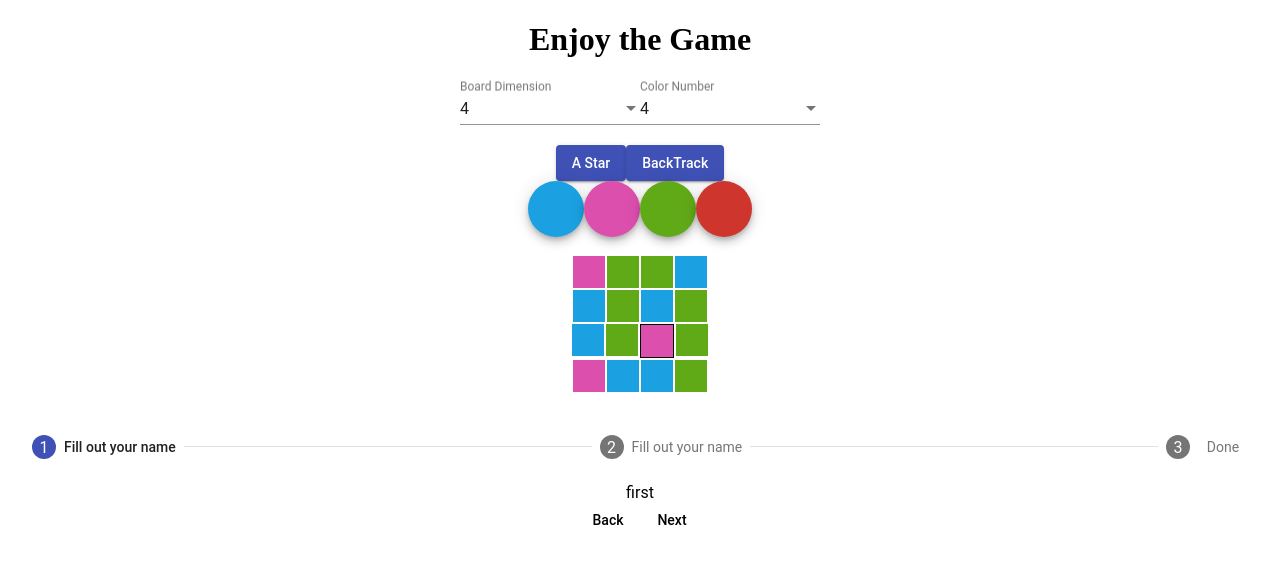
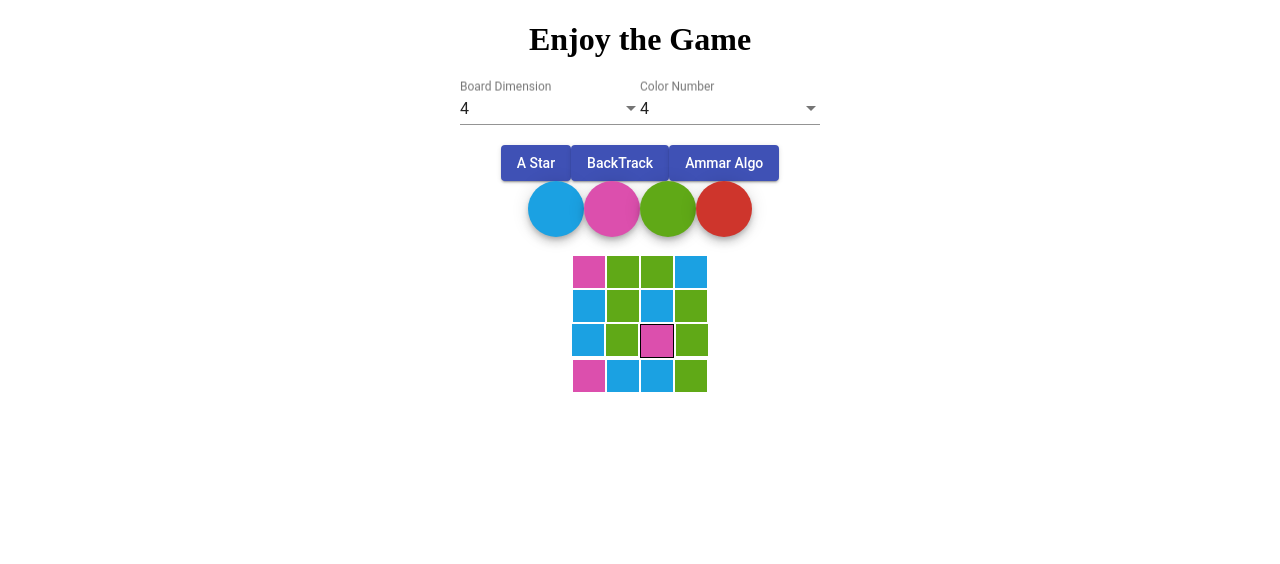
Before and after one commit to check24dev/coloring-tiles, an Angular app: page / in a window 1280 px wide. Shown: the top 564 px of the page. Built offline with nearby package versions, Linux system fonts and the light colour scheme.

Commit message:
add ammarAlgo to UI

```diff
--- a/src/app/app.component.css
+++ b/src/app/app.component.css
@@ -3,7 +3,8 @@
   flex-direction: row;
   justify-content: center;
   align-items: center;
-  overflow-x: scroll;
+  flex-wrap: wrap;
+  /* overflow-x: scroll; */
 }
 .boardContainer{
   margin: 24px;
--- a/src/app/app.component.html
+++ b/src/app/app.component.html
@@ -17,5 +17,7 @@
   <div class="boards">
     <app-board class="boardContainer" *ngFor="let board of  gameService.backtrack.solution" [gameBoard]="board"></app-board>
   </div>
-  <app-game-solution></app-game-solution>
+  <div class="boards">
+    <app-board class="boardContainer" *ngFor="let board of gameService.ammarColorOrdered.solution" [gameBoard]="board"></app-board>
+  </div>
 </div>
--- a/src/app/board-control/board-control.component.html
+++ b/src/app/board-control/board-control.component.html
@@ -23,5 +23,6 @@
   <div>
     <button mat-raised-button color="primary" (click)="gameService.solveAStarClicked()">A Star</button>
     <button mat-raised-button color="primary" (click)="gameService.solveBackTrackClicked()">BackTrack</button>
+    <button mat-raised-button color="primary" (click)="gameService.solveAmmarAlgoClicked()">Ammar Algo</button>
   </div>
 </div>
--- a/src/app/game.service.ts
+++ b/src/app/game.service.ts
@@ -36,7 +36,7 @@ export class GameService {
     this.initColorPanel();
     this.aStarAlgo = new AStarAlgo();
     this.backtrack = new BacktrackAlgo();
-    this.ammarColorOrdered = new AmmarAlgo();
+     this.ammarColorOrdered = new AmmarAlgo();
   }
   panelColorClicked(color: string): void {
     let tempBoard = new GameBoard(this.boardDim, this.colorsNumber);
@@ -51,13 +51,13 @@ export class GameService {
       this.isColorPanelDisabled = true;
     }
   }
-  solveAStarClicked1(): void {
+  solveAStarClicked(): void {
     this.aStarAlgo.solve(this.startBoard, this.colorsPanel);
   }
   solveBackTrackClicked(): void {
     this.backtrack.solve(this.startBoard, this.colorsPanel);
   }
-  solveAStarClicked(): void {
+  solveAmmarAlgoClicked(): void {
     this.ammarColorOrdered.solve(this.startBoard, this.colorsPanel);
   }
 
--- a/src/app/gameEngine/ammarAlgo.ts
+++ b/src/app/gameEngine/ammarAlgo.ts
@@ -9,17 +9,15 @@ export default class AmmarAlgo extends Algorithm {
         if (gameBoard.isFullyColored()) {
             return true;
         }
-        var tmpGameBoard = gameBoard.copy();
+        let tmpGameBoard = gameBoard.copy();
         for (let j = 0; j < gameBoard.dim * gameBoard.dim  ; j++) {
-
             for (let i = 0; i < colors.length; i++) {
-
                 tmpGameBoard.setSourceColor(colors[i]);
                 this.solution.push(tmpGameBoard);
                 if (tmpGameBoard.isFullyColored()) {
                     return true;
                 }
-                tmpGameBoard = tmpGameBoard.copy();;
+                tmpGameBoard = tmpGameBoard.copy();
             }
         }
         return false;
```
Also changed, not shown: src/app/gameEngine/algorithm.ts (line endings or trailing spaces).
